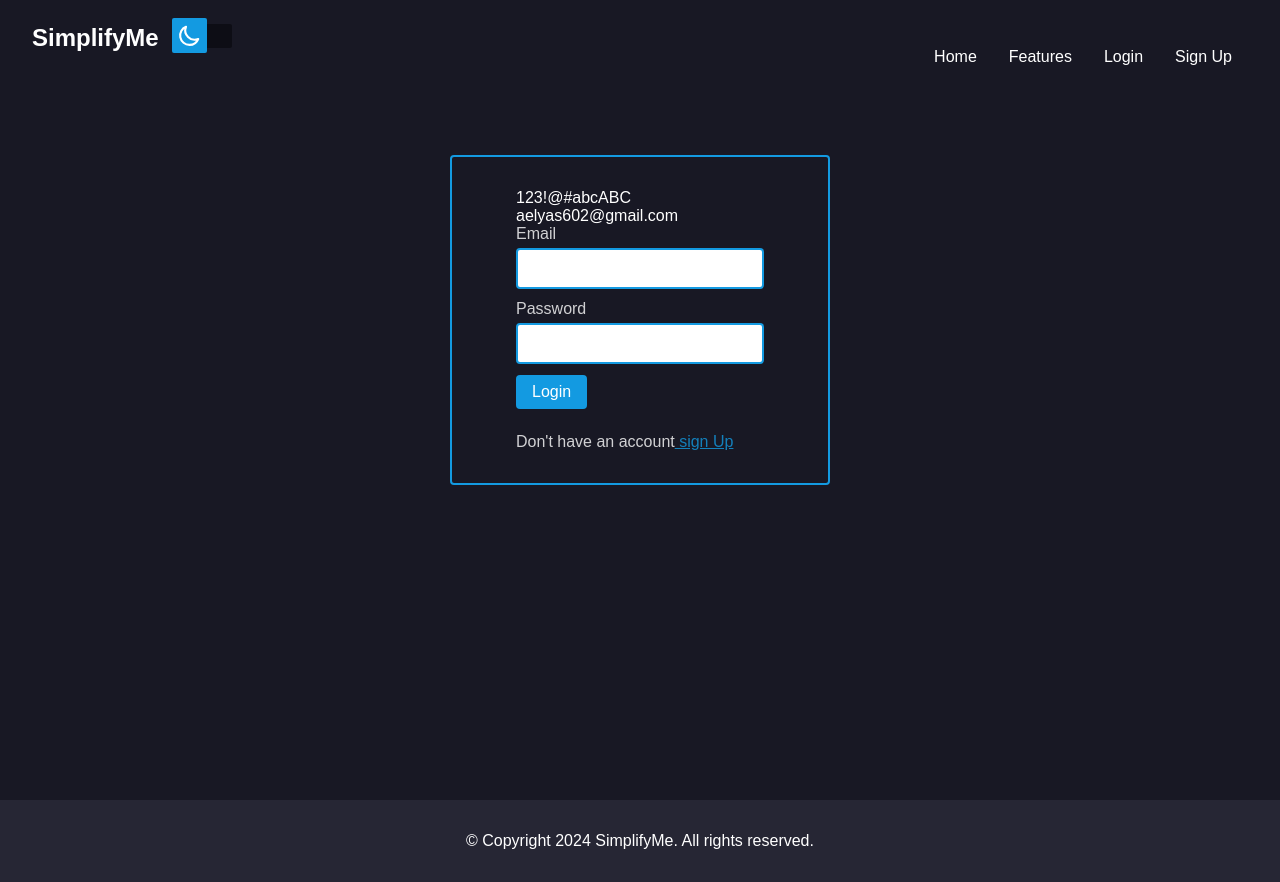
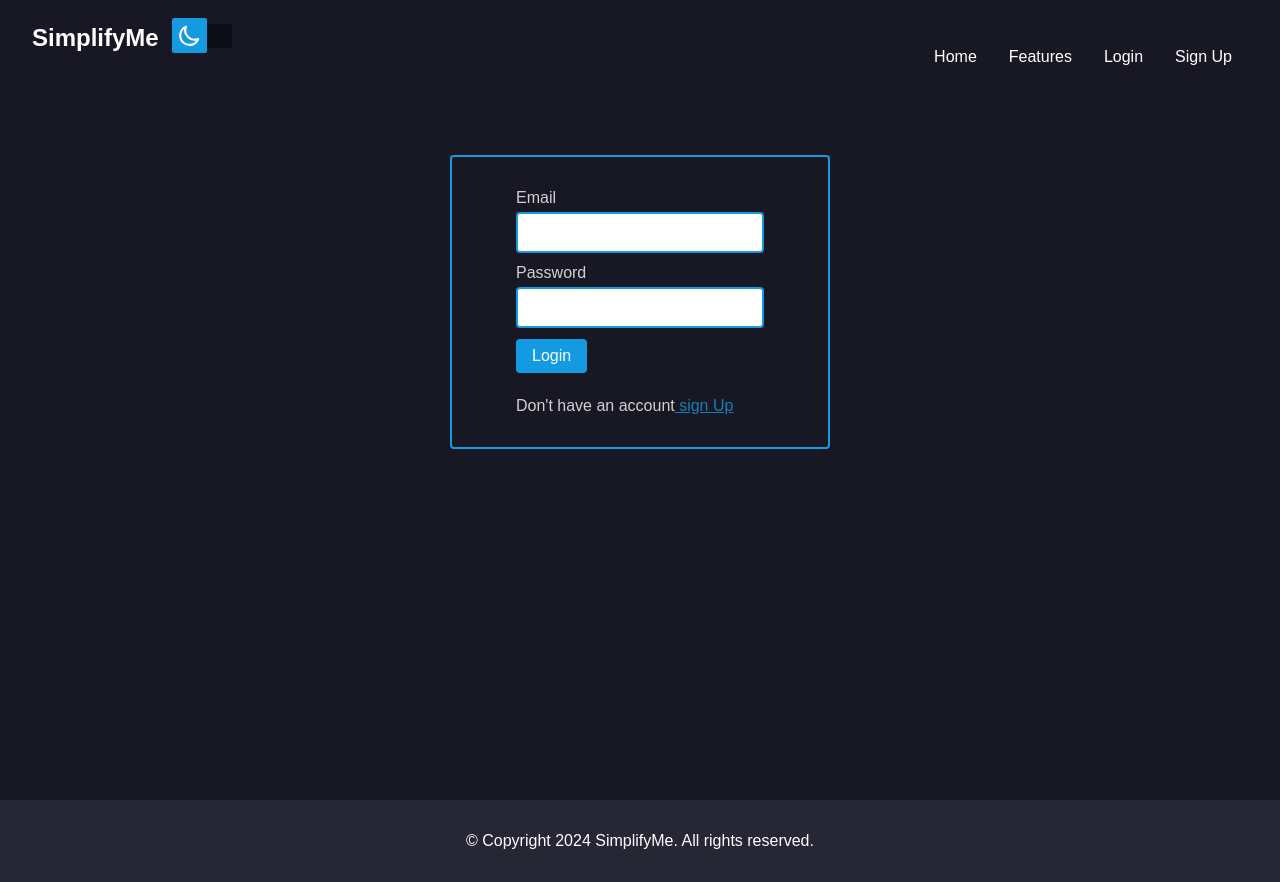
Before and after one commit to elyasabdullah/simplifyMe, a React (Vite) app in the folder frontend/: page /login in a window 1280 px wide. Built offline with nearby package versions, Linux system fonts and the light colour scheme; no server answers.

Commit message:
deleting the testing bodies

```diff
--- a/frontend/src/pages/login/index.tsx
+++ b/frontend/src/pages/login/index.tsx
@@ -46,7 +46,6 @@ const Login = () => {
   return (
     <ParentContainer>
       <Conatainer>
-      <>123!@#abcABC aelyas602@gmail.com</>
       <TextInput
           id="email"
           label="Email"
```
